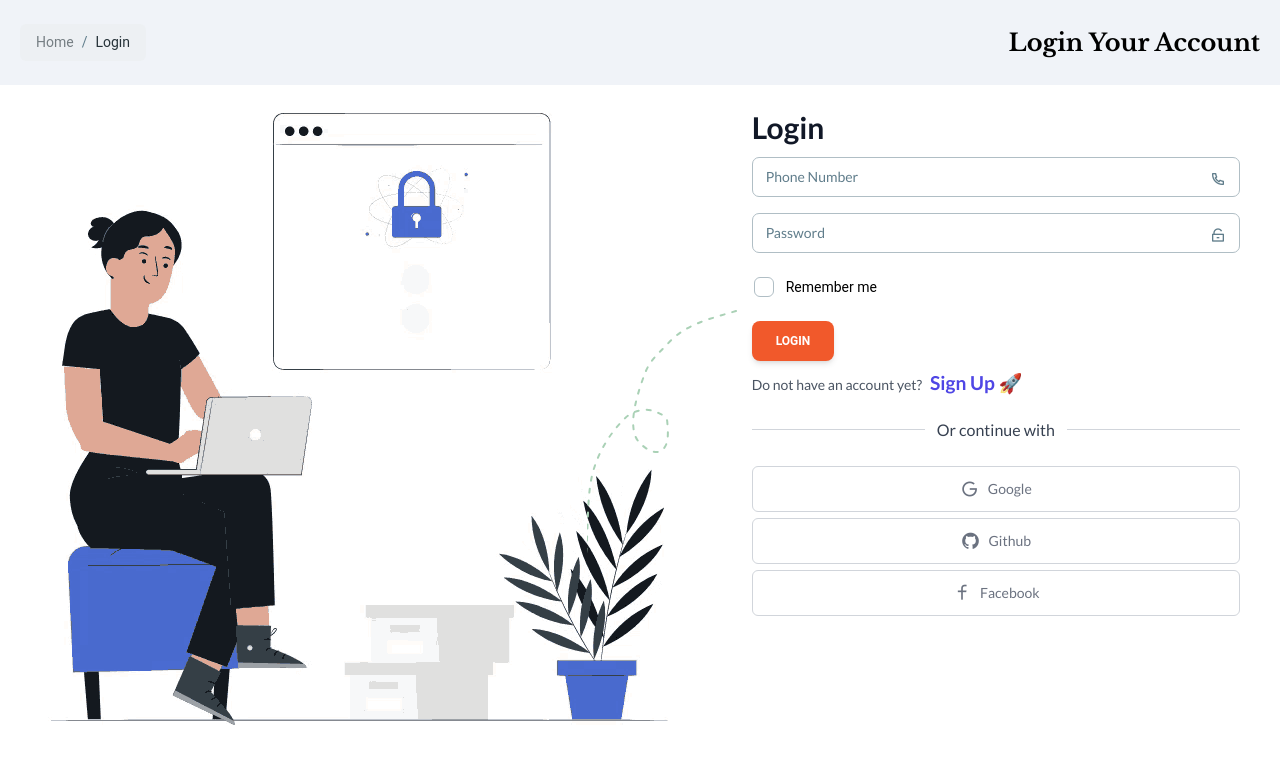
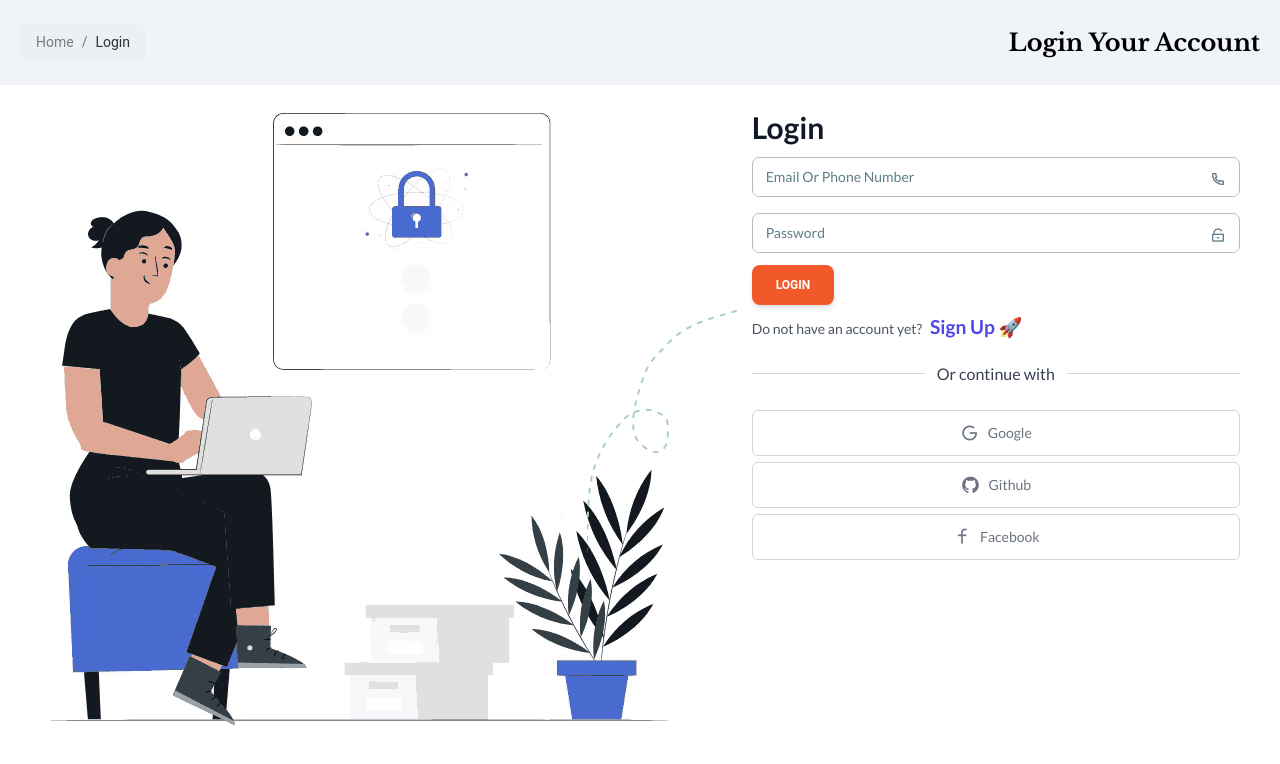
Before and after one commit to Book-Trekker/bookio-client, a React (Create React App) app: page /sign_in in a window 1280 px wide. Shown: the top 764 px of the page. Built offline with nearby package versions, Linux system fonts and the light colour scheme.

Commit message:
update login form & validate

```diff
--- a/package.json
+++ b/package.json
@@ -4,7 +4,7 @@
   "private": true,
   "dependencies": {
     "@heroicons/react": "^2.0.18",
-    "@material-tailwind/react": "^2.1.0",
+    "@material-tailwind/react": "2.1.2",
     "@react-google-maps/api": "^2.18.1",
     "@reduxjs/toolkit": "^1.9.5",
     "@sweetalert/with-react": "^0.1.1",
--- a/src/Pages/SignIn/SignIn.jsx
+++ b/src/Pages/SignIn/SignIn.jsx
@@ -32,7 +32,6 @@ export default function SignIp() {
     register,
     handleSubmit,
     formState: { errors },
-    watch,
   } = useForm()
 
   const onSubmit = async (data) => {
@@ -60,8 +59,6 @@ export default function SignIp() {
         setLoginError(error)
       })
   }
-
-  const termsAndConditionsChecked = watch('termsAndConditions', false)
 
   return (
     <>
@@ -112,23 +109,17 @@ export default function SignIp() {
                 <div className='flex flex-col gap-4'>
                   <Input
                     type='text'
-                    label='Phone Number'
+                    label='Email Or Phone Number'
                     className=''
                     icon={<i className='ri-phone-line'></i>}
                     {...register('phoneNumber', {
-                      required: 'Phone Number is required',
+                      required: 'This field is required',
                     })}
                     error={errors.phoneNumber?.message}
                   />
                   {errors.phoneNumber && (
                     <span className='text-red-500'>
                       {errors.phoneNumber.message}
-                    </span>
-                  )}
-                  {loginError?.data?.errorMessages[0]?.message ===
-                    'User does not exist' && (
-                    <span className='text-red-500'>
-                      {loginError?.data?.errorMessages[0]?.message}
                     </span>
                   )}
                   <Input
@@ -150,27 +141,11 @@ export default function SignIp() {
                       {errors.password.message}
                     </span>
                   )}
-                  {loginError?.data?.errorMessages[0]?.message ===
-                    'Password is incorrect' && (
+                  {loginError?.data?.errorMessages[0]?.message && (
                     <span className='text-red-500'>
-                      {loginError?.data?.errorMessages[0]?.message}
+                      {'User ID or Password is Incorrect'}
                     </span>
                   )}
-                </div>
-                <div className='mt-3 flex items-center'>
-                  <Checkbox
-                    label={
-                      <Typography
-                        variant='small'
-                        color='gray'
-                        className='flex items-center font-normal'
-                      >
-                        Remember me
-                      </Typography>
-                    }
-                    containerProps={{ className: '-ml-2.5' }}
-                    {...register('termsAndConditions', { required: false })}
-                  />
                 </div>
                 <Button type='submit' className='bg-secondary mt-3'>
                   Login
```
Also changed, not shown: 1 other file (tests, documents, lock files or other folders).
